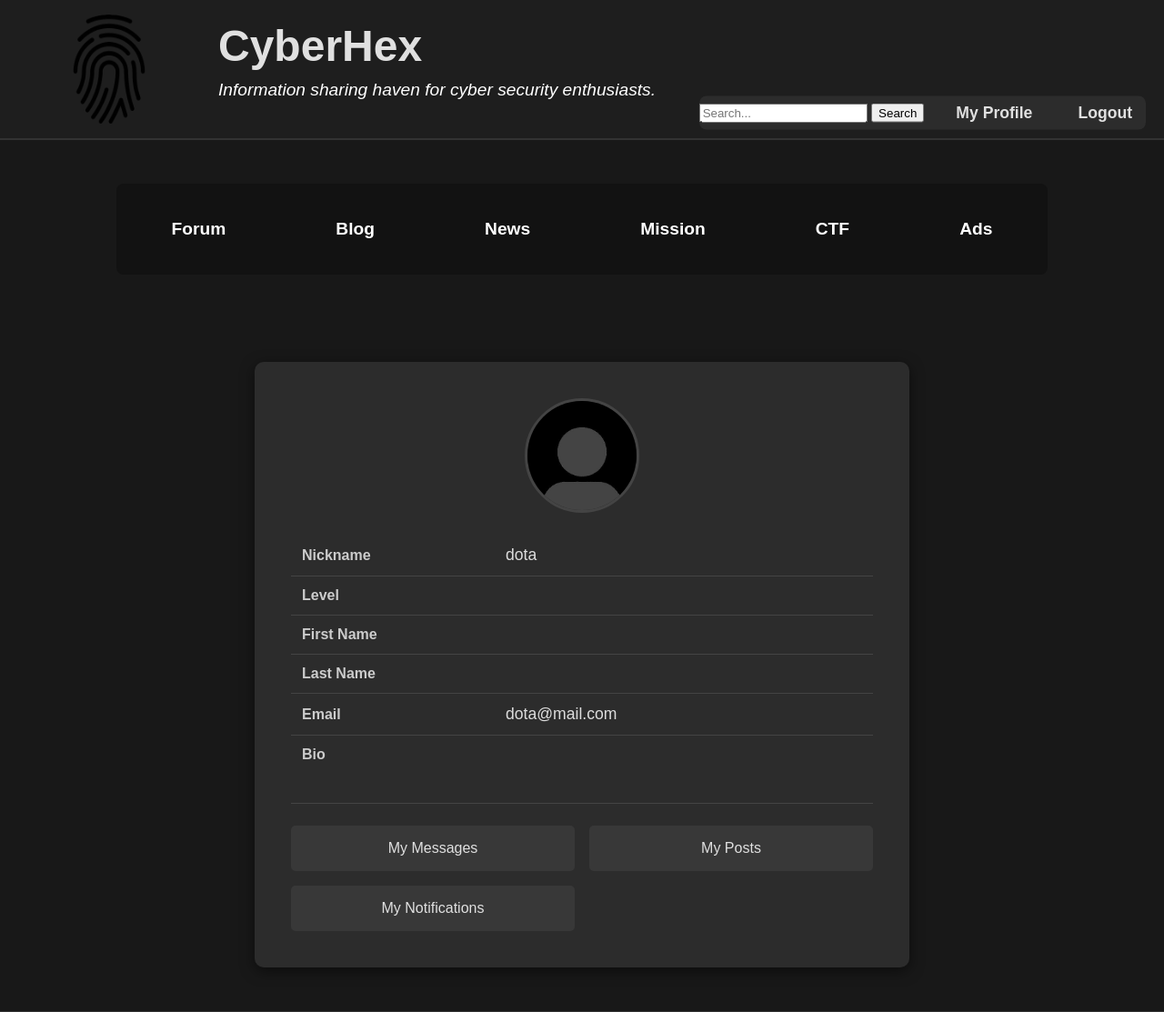
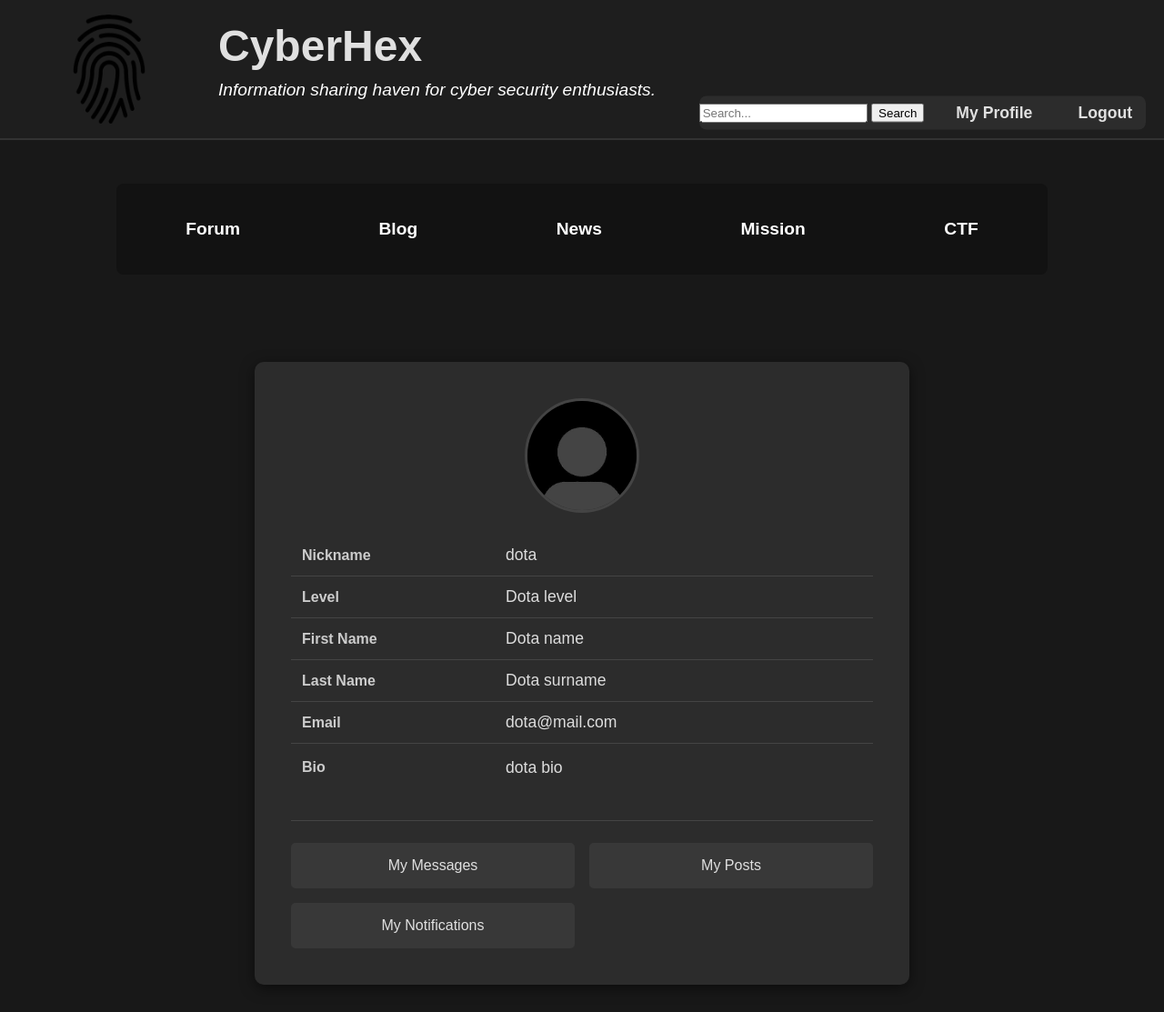
Before and after one commit to EmrullahAlku/CyberHex, a Django app: page /accounts/profile/1/ in a window 1280 px wide. Shown: the top 1113 px of the page at 91% size. Run offline with Django 5.2, Linux system fonts and the light colour scheme; a user stored in the database is signed in; data comes from the database, SQL or seed files in the repository; both versions use the stored data as it was after the commit.

Commit message:
minimal profile fix

```diff
--- a/CyberHex/templates/layout.html
+++ b/CyberHex/templates/layout.html
@@ -46,7 +46,6 @@
                     <li><a href="#">News</a></li>
                     <li><a href="#">Mission</a></li>
                     <li><a href="#">CTF</a></li>
-                    <li><a href="#">Ads</a></li>
                 </ul>
             </nav>
             {% block content %}
--- a/user_accounts/templates/profile.html
+++ b/user_accounts/templates/profile.html
@@ -17,11 +17,11 @@
                 </tr>
                 <tr>
                     <td><strong>First Name</strong></td>
-                    <td>{{ profile.firstname }}</td>
+                    <td>{{ user.first_name }}</td>
                 </tr>
                 <tr>
                     <td><strong>Last Name</strong></td>
-                    <td>{{ profile.lastname }}</td>
+                    <td>{{ user.last_name }}</td>
                 </tr>
                 <tr>
                     <td><strong>Email</strong></td>
--- a/user_accounts/views.py
+++ b/user_accounts/views.py
@@ -1,6 +1,6 @@
 from django.contrib.auth.decorators import login_required
 from django.shortcuts import render, get_object_or_404, redirect
-from .models import User
+from .models import User, UserProfile
 from django.contrib.auth.forms import UserCreationForm
 from django.contrib.auth import login, logout, authenticate
 from .forms import CustomUserCreationForm
@@ -8,7 +8,8 @@ from .forms import CustomUserCreationForm
 @login_required
 def profile(request, user_id):
     user = get_object_or_404(User, id=user_id)
-    return render(request, 'profile.html', {'user': user})
+    profile = get_object_or_404(UserProfile, user=user)
+    return render(request, 'profile.html', {'user': user, 'profile': profile})
 
 def register(request):
     if request.method == 'POST':
```
Also changed, not shown: db.sqlite3.
